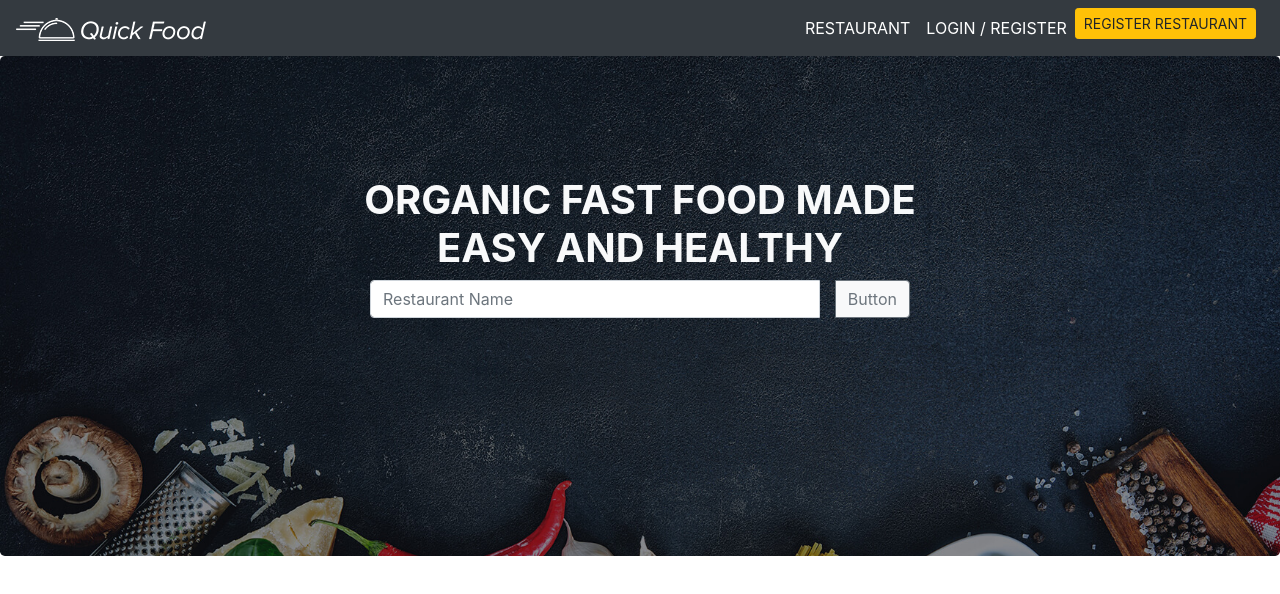
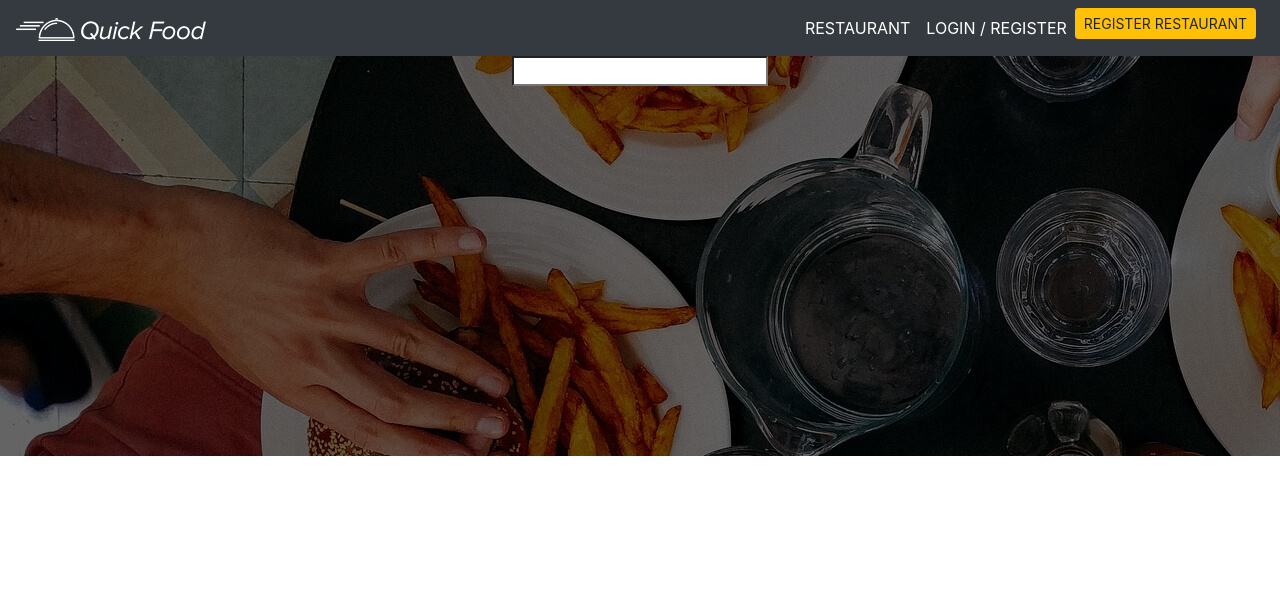
Before and after one commit to HamzaAhmedSheikh/online-Food-Delivery-App, a React (Create React App) app: page /restaurant in a window 1280 px wide. Shown: the top 594 px of the page. Built offline with nearby package versions, Linux system fonts and the light colour scheme.

Commit message:
navigation is completed and routing in completed

```diff
--- a/src/App.js
+++ b/src/App.js
@@ -2,12 +2,17 @@ import React from 'react';
 // import logo from './logo.svg';
 import './App.css';
 import Header from './components/Header'
+import Restaurant from './components/Restaurants'
+import { BrowserRouter as Router, Route } from 'react-router-dom'
 
 function App() {
   return (
+   <Router>
     <div className="App">
-      <Header />
+      <Route exact path='/' component={Header} />
+      <Route path='/restaurant' component={Restaurant} />
     </div>
+   </Router>
   );
 }
 
--- a/src/components/Header.js
+++ b/src/components/Header.js
@@ -1,6 +1,7 @@
 import React, { Component } from 'react';
 import download from '../images/download.png'
 import './Home.css';
+import { Link } from 'react-router-dom';
 
 class Header extends Component {
 render() {
@@ -16,7 +17,7 @@ render() {
        <ul className="navbar-nav ml-auto">
          <li className="nav-item active">
            <a href='#' className="nav-link active text-uppercase">
-                    Restaurant
+              <Link to='/restaurant'>   Restaurant </Link>
            </a>
          </li>
         <li className="nav-item active">
@@ -32,7 +33,7 @@ render() {
    </nav>
 
 
-  <div className="jumbotron big-banner mb-0" style={{height: "500px"}} >
+  <div className="jumbotron big-banner mb-0"  >
 
     <div className="container text-light">
 
@@ -56,6 +57,42 @@ render() {
  </div>
 
 
+ <div className='fresh-content text-light py-2'>
+       <div className="container">
+         <div className="row">
+
+
+         <div className='col'>
+           <div className='media'>
+             <div className='media-body'>
+                <h5> 26 Restaurant </h5>
+             </div>
+            </div>
+         </div>
+
+         <div className='col'>
+           <div className='media'>
+             <div className='media-body'>
+                <h5> 11 People Served </h5>
+             </div>
+           </div>
+         </div>
+
+           <div className='col'>
+             <div className='media'>
+               <div className='media-body'>
+                  <h5> 49 Registered Users </h5>
+               </div>
+             </div>
+           </div>
+       </div>
+   </div>
+ </div>
+
+     <div className='container mt-5'>
+       <h1> HELLO </h1>
+     </div>
+
 </header>
   )
  }
--- a/src/components/Home.css
+++ b/src/components/Home.css
@@ -7,6 +7,12 @@
     position: relative;
 }
 
+.big-banner-1 {
+    background-image: url('../images/subheader_2.jpg');
+    width: 100%;
+    height: 400px;
+}
+
  .jumbotron {
     padding-top: 120px;
 }
@@ -14,3 +20,17 @@
 .fresh-content {
     background: linear-gradient(-45deg, #ec5252, #6e1a52);
 }
+
+a {
+    text-decoration: none;
+    color: #fff !important;
+    outline: none;
+    transition: all 0.3s ease-in-out !important;
+}
+
+a:hover {
+    text-decoration: none;
+    color: #fff !important;
+    outline: none;
+    transition: all 0.3s ease-in-out !important;
+}
--- /dev/null
+++ b/src/components/Restaurants.js
@@ -0,0 +1,46 @@
+import React, { Component } from 'react';
+import './Home.css';
+import download from '../images/download.png'
+import { Link } from "react-router-dom";
+
+class Restaurant extends Component {
+  render(){
+    return(
+     <div>
+       <nav className="navbar navbar-expand-lg navbar-dark bg-dark">
+        <a className="navbar-brand" href="#">
+           <Link to='/'> <img src={download} /> </Link>
+        </a>
+        <button className="navbar-toggler" type="button" data-toggle="collapse" data-target="#navbarSupportedContent" aria-controls="navbarSupportedContent" aria-expanded="false" aria-label="Toggle navigation">
+           <span className="navbar-toggler-icon"></span>
+         </button>
+
+     <div className="collapse navbar-collapse" id="navbarSupportedContent">
+       <ul className="navbar-nav ml-auto">
+         <li className="nav-item active">
+           <a href='#' className="nav-link active text-uppercase">
+                    Restaurant
+           </a>
+         </li>
+        <li className="nav-item active">
+           <a className="nav-link" href="#"> LOGIN / REGISTER </a>
+        </li>
+        <li className='nav-item active'>
+           <button type="button" class="btn btn-warning btn-sm text-uppercase mr-2 mr-1 ">
+                   Register Restaurant
+           </button>
+        </li>
+       </ul>
+     </div>
+   </nav>
+
+      <div className='jumbotrono big-banner-1 mb-0'>
+         <input type='search' />
+      </div>
+
+      </div>
+    )
+  }
+}
+
+export default Restaurant;
```
Also changed, not shown: src/images/subheader_2.jpg (added).
